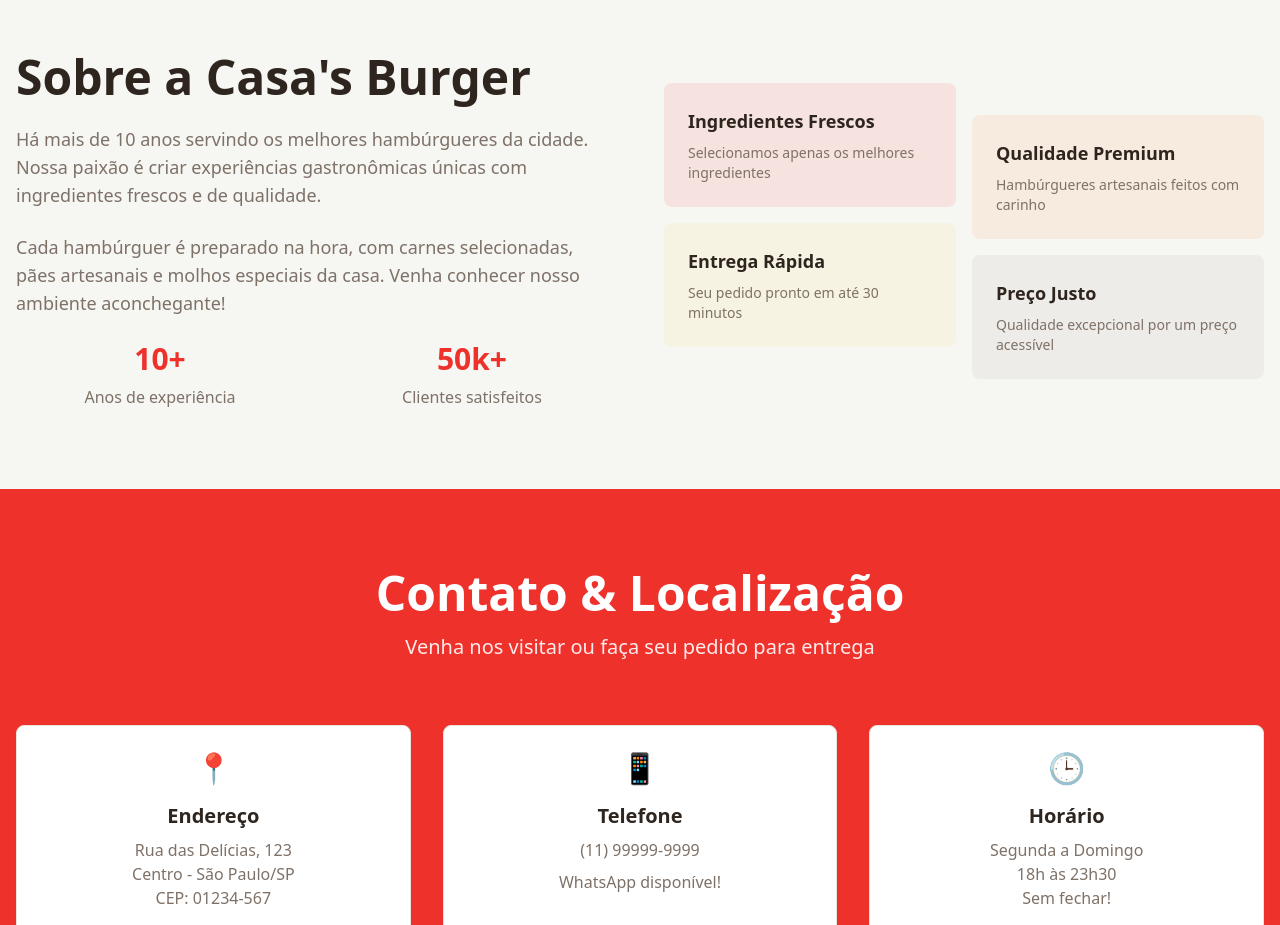
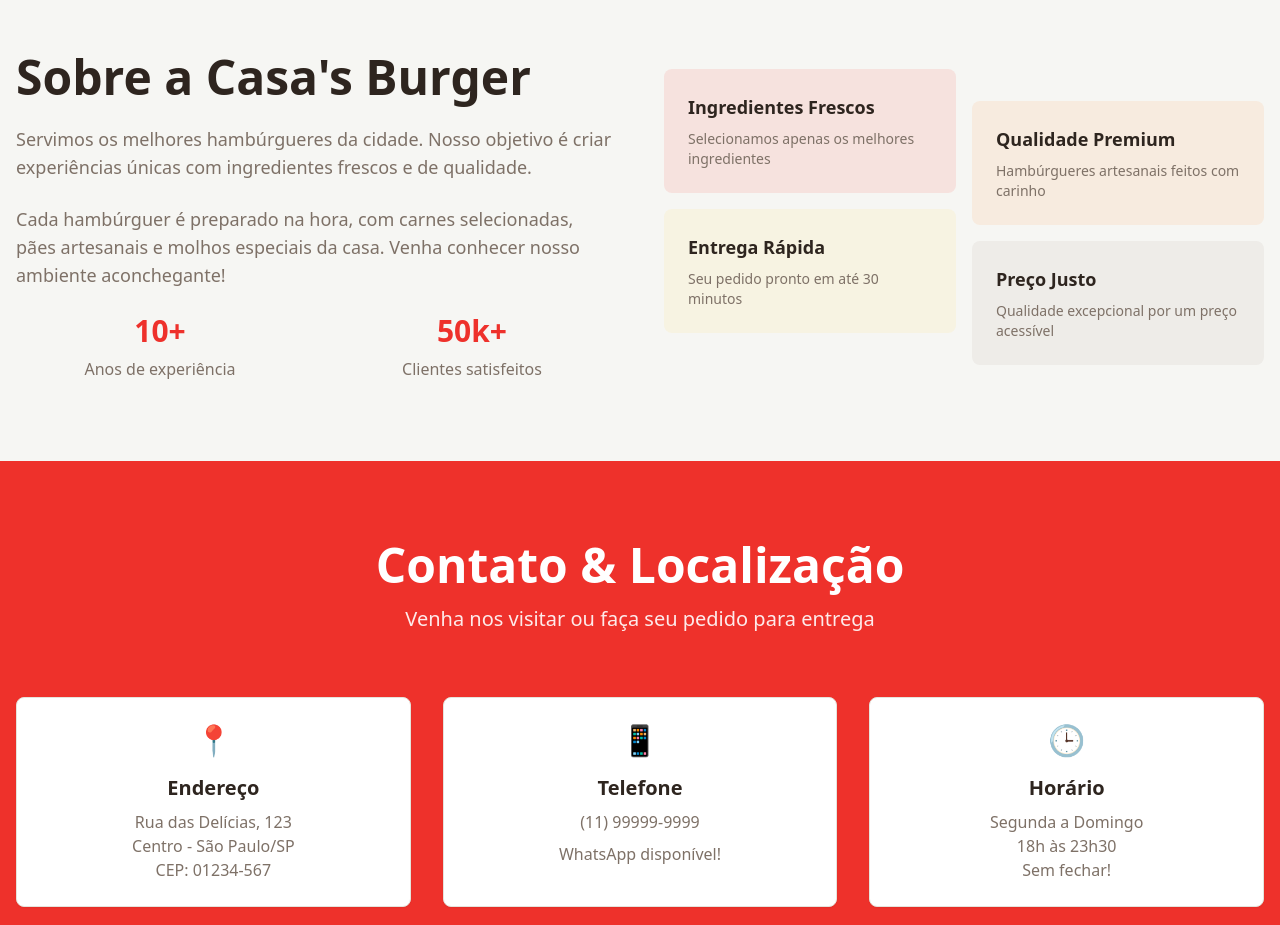
Before and after one commit to trabalho-larissa/chef-create-html, a React (Vite) app: page / in a window 1280 px wide. Shown: the part 2340-3265 px from the top of the page. Built offline with nearby package versions, Linux system fonts and the light colour scheme.

Commit message:
Update About section text

```diff
--- a/src/components/About.tsx
+++ b/src/components/About.tsx
@@ -5,9 +5,8 @@ const About = () => {
           <div>
             <h2 className="text-4xl md:text-5xl font-bold text-foreground mb-6">Sobre a Casa's Burger</h2>
             <p className="text-lg text-muted-foreground mb-6">
-              Há mais de 10 anos servindo os melhores hambúrgueres da cidade.
-              Nossa paixão é criar experiências gastronômicas únicas com
-              ingredientes frescos e de qualidade.
+              Servimos os melhores hambúrgueres da cidade. Nosso objetivo é criar
+              experiências únicas com ingredientes frescos e de qualidade.
             </p>
             <p className="text-lg text-muted-foreground mb-6">
               Cada hambúrguer é preparado na hora, com carnes selecionadas,
```
